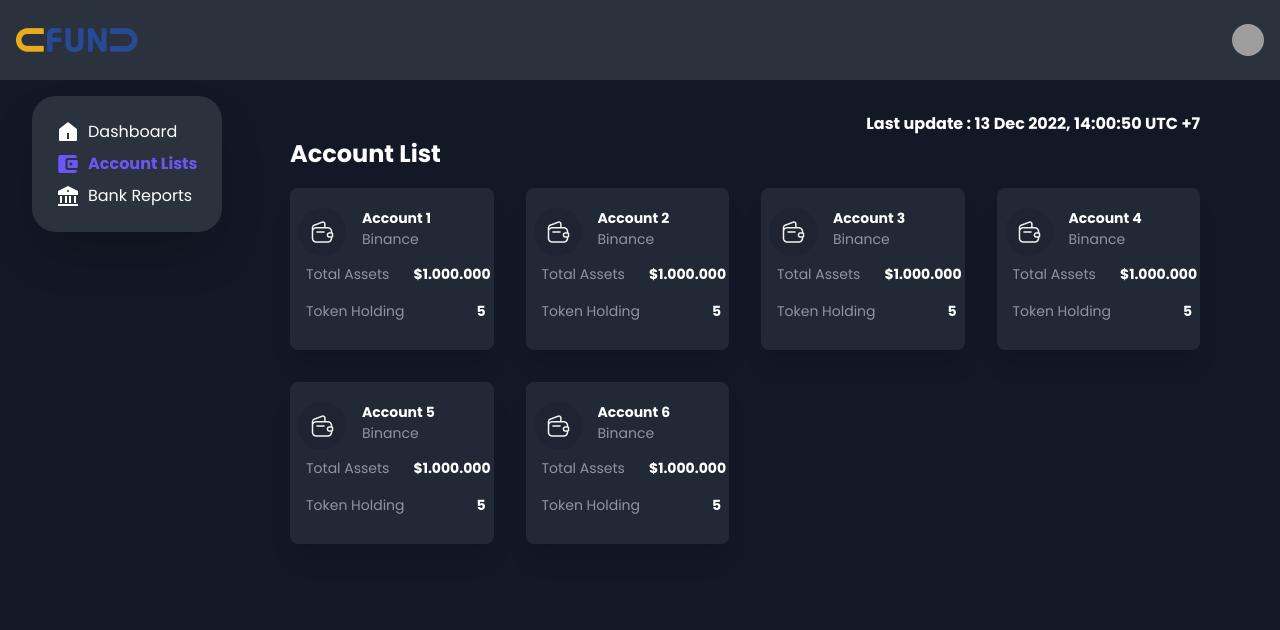
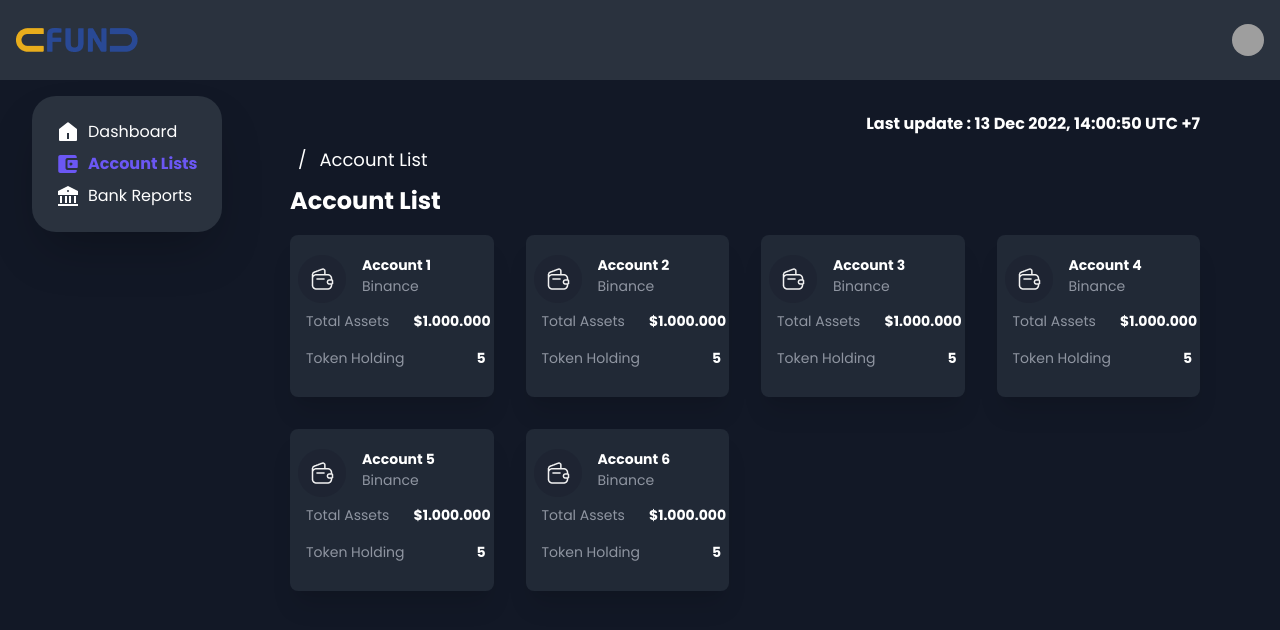
Before and after one commit to Dmarcellakbar/proof-aum, a Next.js app: page /AccountList in a window 1280 px wide. Shown: the top 630 px of the page. Built offline with nearby package versions, Linux system fonts and the light colour scheme; grey boxes are pictures that could not be loaded.

Commit message:
breadcrumb

```diff
--- a/package.json
+++ b/package.json
@@ -9,8 +9,9 @@
     "lint": "next lint"
   },
   "dependencies": {
+    "@chakra-ui/breadcrumb": "^2.1.2",
     "@chakra-ui/icons": "^2.0.15",
-    "@chakra-ui/react": "^2.4.6",
+    "@chakra-ui/react": "^2.4.7",
     "@emotion/react": "^11.10.5",
     "@emotion/styled": "^11.10.5",
     "@next/font": "^13.0.7",
--- a/pages/AccountList/index.tsx
+++ b/pages/AccountList/index.tsx
@@ -1,6 +1,7 @@
 import { Box } from "@chakra-ui/react";
 import Head from "next/head";
 import dynamic from 'next/dynamic'
+import Breadcrumb from "../../src/components/Breadcrumb/Breadcrumb";
 const AccountList = dynamic(() => import("./AccountList"));
 const Layout = dynamic(() => import("../../src/components/Layout"));
 const Timebar = dynamic(() => import("../../src/components/Timebar/Timebar"));
@@ -15,8 +16,11 @@ export default function index() {
         <link rel="icon" href="/cfund.png" />
       </Head>
     <Layout>
-      <Box h={'150vh'} bgColor={'#121826'} mb={'10rem'}>
+      <Box color={'white'} h={'150vh'} bgColor={'#121826'} mb={'10rem'}>
         <Timebar />
+        <Box ml={{base: '2rem', md: '1rem', lg: '1rem'}}>
+        <Breadcrumb children2={'Account List'}/>
+        </Box>
         <AccountList/>
       </Box>
     </Layout>
--- a/pages/BankReports/BankReports.tsx
+++ b/pages/BankReports/BankReports.tsx
@@ -29,6 +29,7 @@ import Downloadicon from '../../src/icons/document-download.png'
 import Reporticon from '../../src/icons/document-text.png'
 import Image from 'next/image'
 import React from 'react';
+import Breadcrumb from '../../src/components/Breadcrumb/Breadcrumb';
 
   interface StatsCardProps {
     title: string;
@@ -140,7 +141,8 @@ import React from 'react';
 
     return (
       <>
-      <Box color={'white'} maxW="auto">
+      <Box color={'white'} maxW="auto"  h={'150vh'}>
+      <Breadcrumb children2={'Bank Report'}/>
         <chakra.h1
             textAlign={'left'}
             fontSize={{ base: '18px', md: '24px', lg: '24px' }}
--- a/pages/BankReports/index.tsx
+++ b/pages/BankReports/index.tsx
@@ -15,7 +15,7 @@ export default function index() {
         <link rel="icon" href="/cfund.png" />
       </Head>
     <Layout>
-      <Box h={'150vh'} bgColor={'#121826'} ml={{ base: '4rem', md: '3rem', lg: 0 }}>
+      <Box color={'white'} bgColor={'#121826'} ml={{ base: '4rem', md: '3rem', lg: 0 }}>
         <Timebar />
         <BankReports/>
       </Box>
--- /dev/null
+++ b/src/components/Breadcrumb/Breadcrumb.tsx
@@ -0,0 +1,17 @@
+import { Box } from '@chakra-ui/react'
+import React from 'react'
+
+const Breadcrumb = ({children1, children2}: any) => {
+  return (
+    <>
+    <Box>
+    <ul className="breadcrumb">
+      <li><a href={'/'+ children1}>{children1}</a></li>
+      <li>{children2}</li>
+    </ul>
+    </Box>
+    </>
+  )
+}
+
+export default Breadcrumb
--- a/styles/globals.css
+++ b/styles/globals.css
@@ -224,3 +224,36 @@ a {
     transform: scale(1, 1);
   }
 }
+
+
+/* Style the list */
+ul.breadcrumb {
+  padding: 10px 16px;
+  list-style: none;
+  background-color: #121826;
+}
+
+/* Display list items side by side */
+ul.breadcrumb li {
+  display: inline;
+  font-size: 18px;
+}
+
+/* Add a slash symbol (/) before/behind each list item */
+ul.breadcrumb li+li:before {
+  padding: 8px;
+  color: #FFF;
+  content: "/\00a0";
+}
+
+/* Add a color to all links inside the list */
+ul.breadcrumb li a {
+  color: #959BA6;
+  text-decoration: none;
+}
+
+/* Add a color on mouse-over */
+ul.breadcrumb li a:hover {
+  color: #FFF;
+  text-decoration: underline;
+}
```
Also changed, not shown: pages/AccountList/AccountDetails/[id]/index.tsx (+5 -5 lines), pages/Dashboard/Dashboard.tsx (+6 -2 lines), 1 other file (tests, documents, lock files or other folders).
